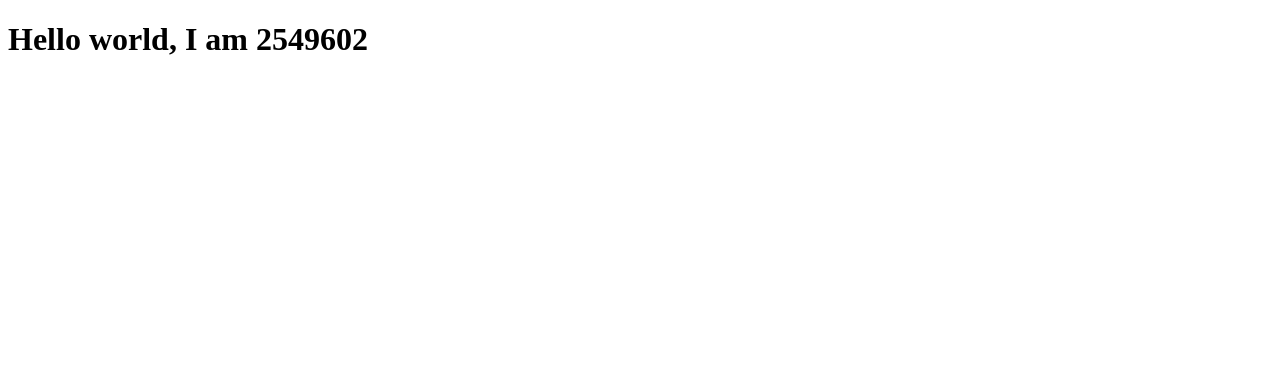
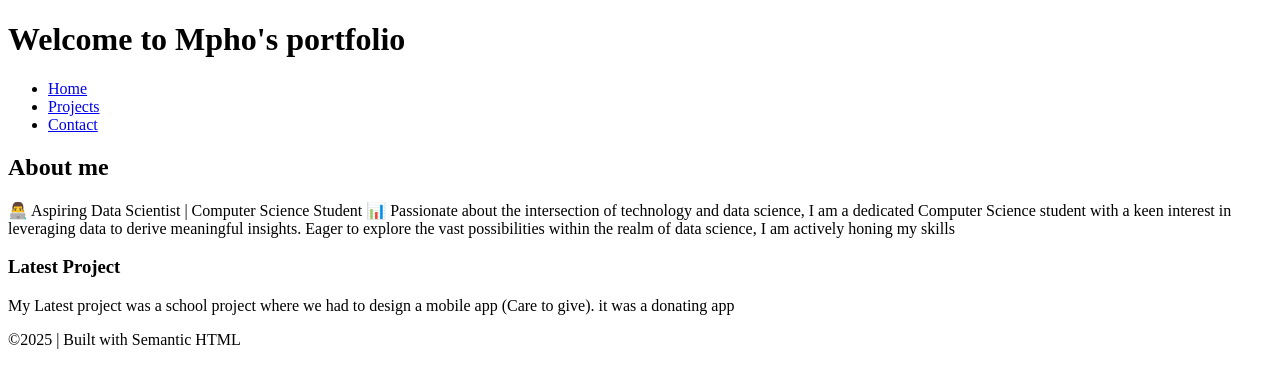
Before and after one commit to MphoKwinda/first-lab, a plain HTML site: page index.html in a window 1280 px wide. Drawn offline with Linux system fonts and the light colour scheme.

Commit message:
third commit

```diff
--- a/index.html
+++ b/index.html
@@ -1,8 +1,31 @@
 <!DOCTYPE html>
 <html>
+    <header>
+        <h1>Welcome to Mpho's portfolio</h1>
+    </header>
+    <body>
+        <nav>
+            <ul>
+               <li> <a href="#">Home </a> </li>
+                <li> <a href="#">Projects </a> </li>
+                <li> <a href="#">Contact </a> </li>
+            </ul>
+        </nav>
+        <main>
+          <section>
+            <h2>About me</h2>
+            <p>     👨‍💻 Aspiring Data Scientist | Computer Science Student 📊
 
-<body>
-    <h1>Hello world, I am 2549602 </h1>
+                Passionate about the intersection of technology and data science,
+                I am a dedicated Computer Science student with a keen interest in leveraging data to derive meaningful insights.
+                Eager to explore the vast possibilities within the realm of data science, I am actively honing my skills</p>
+          </section>
+          <article>
+            <h3>Latest Project</h3>
+            <p>My Latest project was a school project where we had to design a mobile app (Care to give). it was a donating app</p>
+          </article>
+        </main>
+    </body>
+    <footer>&copy;2025 | Built with Semantic HTML</footer>
 
-</body>
 </html>
```
